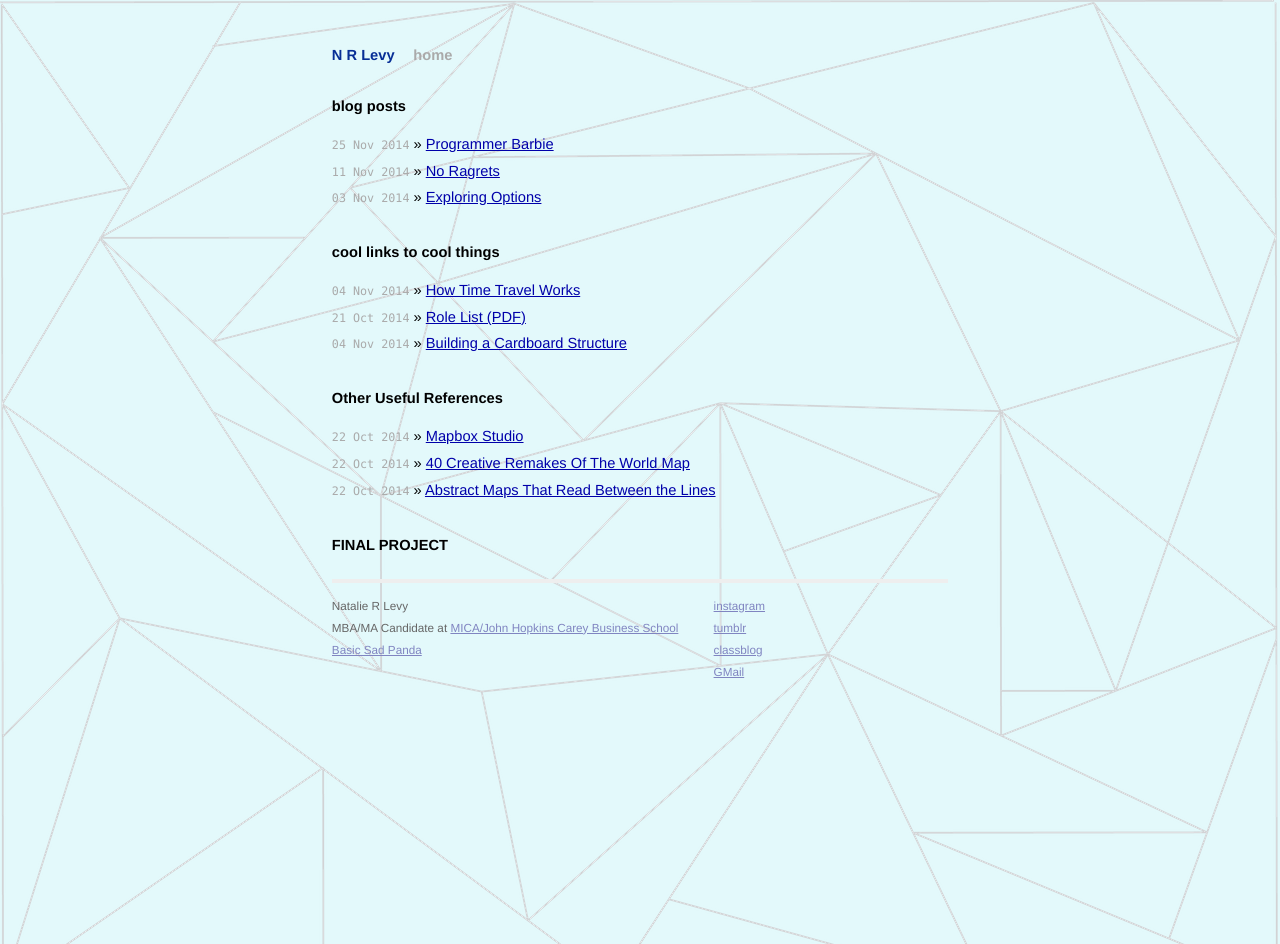
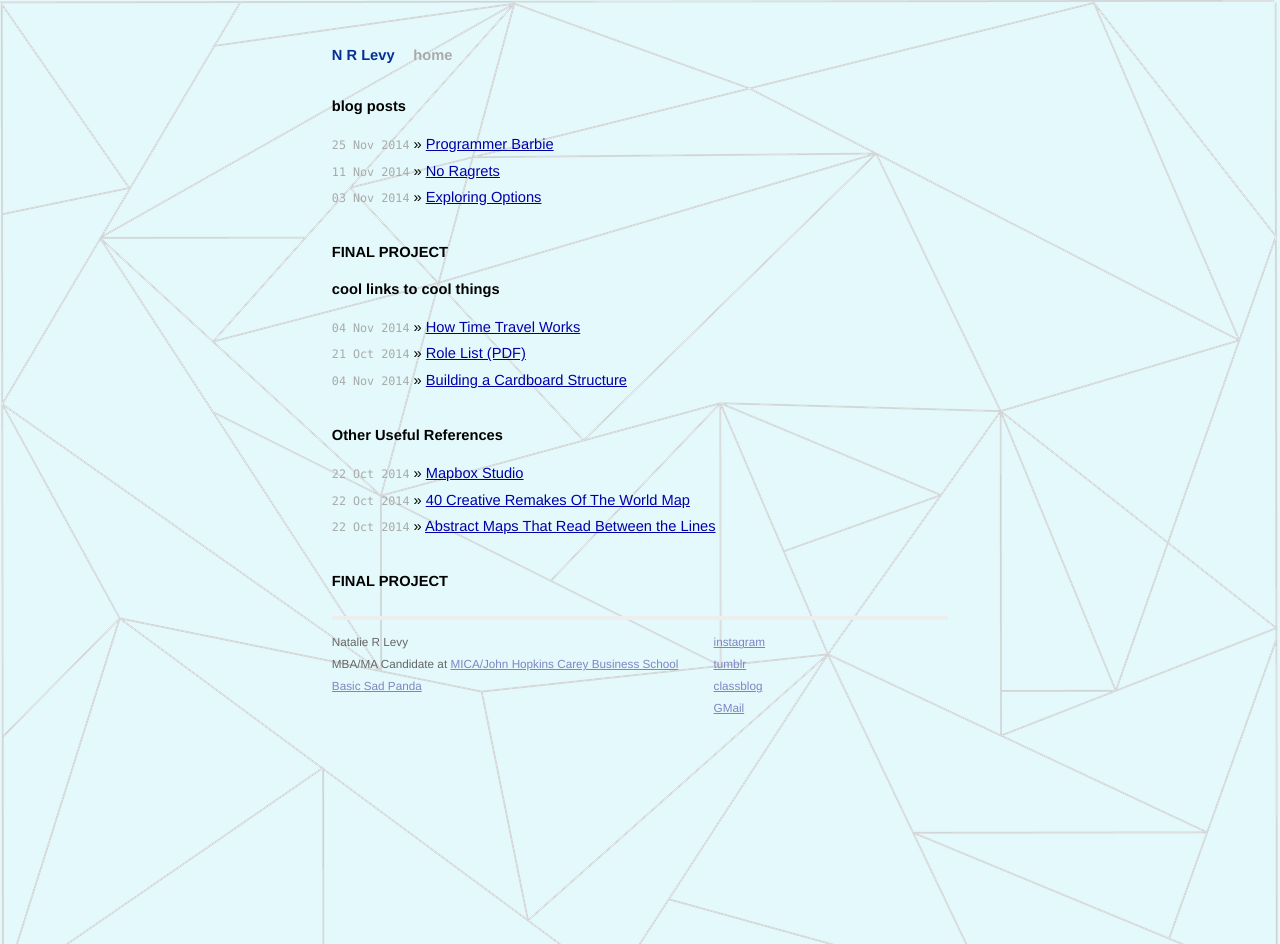
Before and after one commit to nrlevy/clog, a Jekyll site: the page built from index.html, in a window 1280 px wide. Built offline with Jekyll 4.4.1, drawn with Linux system fonts in a browser that asks for light colours; Markdown is read by kramdown in place of the engine named in the settings.

Commit message:
moving around

```diff
--- a/index.html
+++ b/index.html
@@ -9,6 +9,10 @@ title: N R Levy
     {% for post in site.posts %}
       <li><span>{{ post.date | date_to_string }}</span> &raquo; <a href="{{ site.url }}/clog{{ post.url }}">{{ post.title }}</a></li>
     {% endfor %}
+  </ul>
+
+ <h1>FINAL PROJECT</h1>
+
   </ul>
 
   <h1>cool links to cool things</h1>
```
